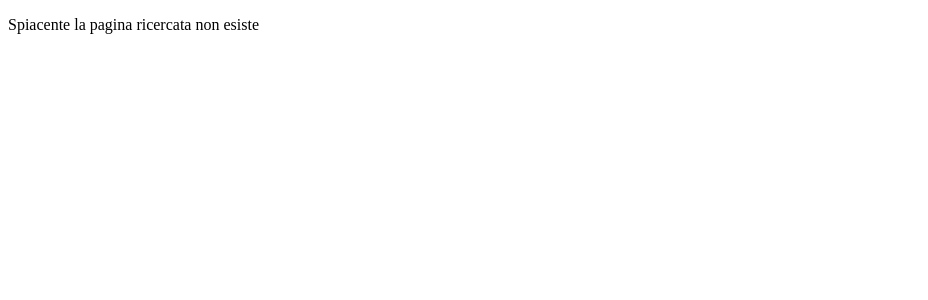
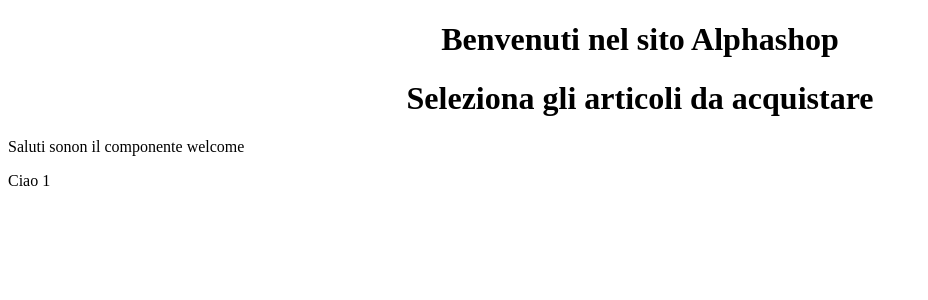
Before and after one commit to RobertoFoglia/learning, an Angular app in the folder Microservices and angular 7/alphashop/frontend/angular7/: page /welcome/1 in a window 1280 px wide. Shown: the top 300 px of the page, without its empty margins (0-928 px from the left). Built offline with nearby package versions, Linux system fonts and the light colour scheme.

Commit message:
17-19. Routing usage      routing parameters (path parameters)
Section 2:  Front end angular - introduction to create the front end side

```diff
--- a/Microservices and angular 7/alphashop/frontend/angular7/src/app/app-routing.module.ts
+++ b/Microservices and angular 7/alphashop/frontend/angular7/src/app/app-routing.module.ts
@@ -8,8 +8,9 @@
 const routes: Routes = [
   { path: '', component: LoginComponent},
   { path: 'login', component: LoginComponent },
-  { path: 'welcome', component: WelcomeComponent },
-  { path: '**', component: ErrorUrlComponent} // page not found
+  // the userid is mandatory
+  { path: 'welcome/:userid', component: WelcomeComponent }, // @@@   routing parameters
+  { path: '**', component: ErrorUrlComponent} // @@@ pages not found
 ];
 
 @NgModule({
--- a/Microservices and angular 7/alphashop/frontend/angular7/src/app/login/login.component.ts
+++ b/Microservices and angular 7/alphashop/frontend/angular7/src/app/login/login.component.ts
@@ -1,4 +1,5 @@
 import { Component, OnInit } from '@angular/core';
+import { Router } from '@angular/router';
 
 @Component({
   selector: 'app-login',
@@ -12,7 +13,7 @@
   connectIsClicked = false;
   errorMsg = 'Spiacente, la userid o la password sono errati';
 
-  constructor() { }
+  constructor(private router: Router) { }
 
   ngOnInit() {
   }
@@ -23,6 +24,7 @@
     this.connectIsClicked = true;
     if (this.userid === 'Roberto' && this.password === '123') {
       this.autenticato = true;
+      this.router.navigate(['welcome', this.userid]);
     } else {
       this.autenticato = false;
     }
--- a/Microservices and angular 7/alphashop/frontend/angular7/src/app/welcome/welcome.component.html
+++ b/Microservices and angular 7/alphashop/frontend/angular7/src/app/welcome/welcome.component.html
@@ -4,3 +4,5 @@
 </div>
 
 <p>{{messaggio}}</p>
+
+<p>Ciao {{utente}}</p>
--- a/Microservices and angular 7/alphashop/frontend/angular7/src/app/welcome/welcome.component.ts
+++ b/Microservices and angular 7/alphashop/frontend/angular7/src/app/welcome/welcome.component.ts
@@ -1,4 +1,5 @@
 import { Component, OnInit } from '@angular/core';
+import { ActivatedRoute } from '@angular/router';
 
 @Component({
   selector: 'app-welcome',
@@ -10,11 +11,19 @@
   messaggio = 'Saluti sonon il componente welcome';
   saluti = 'Benvenuti nel sito Alphashop';
   titolo2 = 'Seleziona gli articoli da acquistare';
-  constructor() { }
+
+  utente = '';
+
+  // @@@ routing parameters
+  constructor(private activatedRoute: ActivatedRoute) {
+
+   }
 
   ngOnInit() {
     // this is called before the component is startedng
     console.log(this.messaggio);
+    // the parameters is in the URL
+    this.utente = this.activatedRoute.snapshot.params['userid'];
   }
 
 }
```
